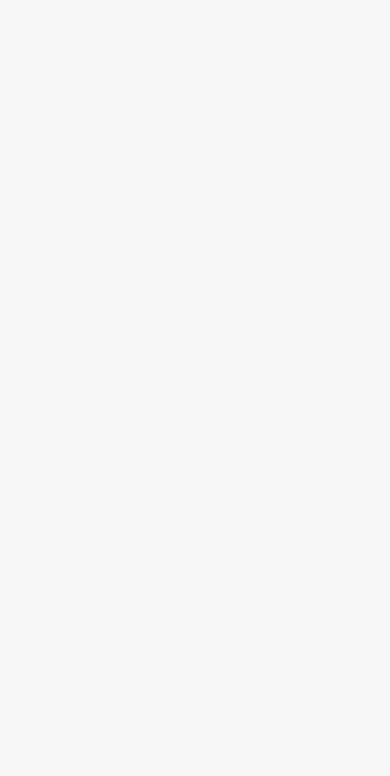
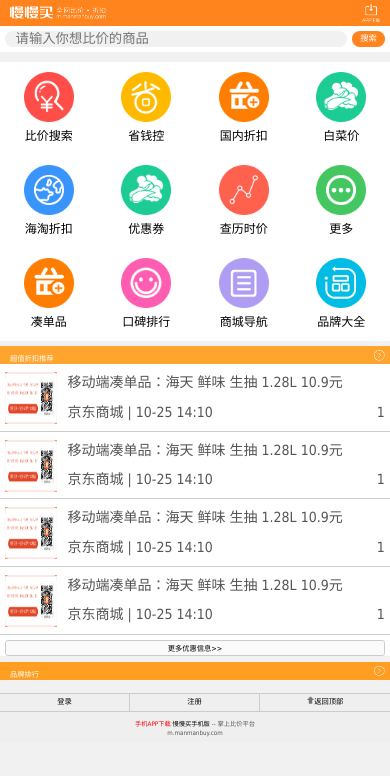
Before and after one commit to yuanxingke-z/mmm, a plain HTML site: page index.html in a window 390 px wide. Drawn offline with Linux system fonts and the light colour scheme.

Commit message:
首页静态页面完成

```diff
--- a/index.html
+++ b/index.html
@@ -7,8 +7,173 @@
   <meta name='viewport' content='width=device-width, user-scalable=no,
   initial-scale=1.0, maximum-scale=1.0, minimum-scale=1.0'>
   <link rel="stylesheet" href="./css/base.css">
+  <script src="./lib/flexible/flexible.js"></script>
+  <link rel="stylesheet" href="./css/index.css">
 </head>
 <body>
+    <div class="mmm_container">
+      <!-- 头部 -->
+      <header>
+        <img src="./images/header_logo.png"  class="header_logo">
+        <img src="./images/header_app.png" class="header_app">
+      </header>
+      <!-- 搜索栏 -->
+      <section class="search">
+        <input class="search_txt" type="text" placeholder="请输入你想比价的商品">
+        <button class="search_button">搜索</button>
+      </section>
+      <!-- 导航 -->
+      <nav>
+        <ul class="clearfix">
+          <li>
+            <a href="#">
+              <img src="./images/ic_search.png" alt="">
+              <p>比价搜索</p>
+            </a>
+          </li>
+          <li>
+            <a href="#">
+              <img src="./images/ic_cu.png" alt="">
+              <p>省钱控</p>
+            </a>
+          </li>
+          <li>
+            <a href="#">
+              <img src="./images/ic_coudanpin.png" alt="">
+              <p>国内折扣</p>
+            </a>
+          </li>
+          <li>
+            <a href="#">
+              <img src="./images/ic_bcj.png" alt="">
+              <p>白菜价</p>
+            </a>
+          </li>
+          <li>
+            <a href="#">
+              <img src="./images/haitao.png" alt="">
+              <p>海淘折扣</p>
+            </a>
+          </li>
+          <li>
+            <a href="#">
+              <img src="./images/ic_bcj.png" alt="">
+              <p>优惠券</p>
+            </a>
+          </li>
+          <li>
+            <a href="#">
+              <img src="./images/ic_trend.png" alt="">
+              <p>查历时价</p>
+            </a>
+          </li>
+          <li>
+            <a href="#">
+              <img src="./images/gengduo.png" alt="">
+              <p>更多</p>
+            </a>
+          </li>
+          <li>
+            <a href="#">
+              <img src="./images/ic_coudanpin.png" alt="">
+              <p>凑单品</p>
+            </a>
+          </li>
+          <li>
+            <a href="#">
+              <img src="./images/ic_kb.png" alt="">
+              <p>口碑排行</p>
+            </a>
+          </li>
+          <li>
+            <a href="#">
+              <img src="./images/ic_mall.png" alt="">
+              <p>商城导航</p>
+            </a>
+          </li>
+          <li>
+            <a href="#">
+              <img src="./images/ic_pp.png" alt="">
+              <p>品牌大全</p>
+            </a>
+          </li>
+        </ul>
+      </nav>
+      <!-- 主要商品折扣 -->
+      <div class="sale_main">
+        <div class="sale_title">
+          <span>超值折扣推荐</span>
+          <img class="fr more" src="./images/more.png" alt="">
+        </div>
+        <div class="sale_product">
+          <div class="product_item">
+            <img class="fl product_pic" src="./images/mmbweixin2.png" alt="">
+            <div class="product_des">
+              <div class="des_title">
+                  移动端凑单品：海天 鲜味 生抽 1.28L <span class="price">10.9元</span>
+              </div>
+              <span class="mall fl">京东商城 | 10-25 14:10</span>
+              <span class="row fr">1</span>
 
+            </div>
+          </div>
+          <div class="product_item">
+            <img class="fl product_pic" src="./images/mmbweixin2.png" alt="">
+            <div class="product_des">
+              <div class="des_title">
+                  移动端凑单品：海天 鲜味 生抽 1.28L <span class="price">10.9元</span>
+              </div>
+              <span class="mall fl">京东商城 | 10-25 14:10</span>
+              <span class="row fr">1</span>
+
+            </div>
+          </div>
+          <div class="product_item">
+            <img class="fl product_pic" src="./images/mmbweixin2.png" alt="">
+            <div class="product_des">
+              <div class="des_title">
+                  移动端凑单品：海天 鲜味 生抽 1.28L <span class="price">10.9元</span>
+              </div>
+              <span class="mall fl">京东商城 | 10-25 14:10</span>
+              <span class="row fr">1</span>
+
+            </div>
+          </div>
+          <div class="product_item">
+            <img class="fl product_pic" src="./images/mmbweixin2.png" alt="">
+            <div class="product_des">
+              <div class="des_title">
+                  移动端凑单品：海天 鲜味 生抽 1.28L <span class="price">10.9元</span>
+              </div>
+              <span class="mall fl">京东商城 | 10-25 14:10</span>
+              <span class="row fr">1</span>
+
+            </div>
+          </div>
+        </div>
+        <div class="sale_tips">更多优惠信息>></div>
+      </div>
+      <!-- 品牌排行 -->
+      <section class="brandRank">
+          <span>品牌排行</span>
+          <img class="fr more" src="./images/more.png" alt="">
+      </section>
+      <!-- 尾部 -->
+      <footer>
+        <div class="footer_link clearfix">
+          <a href="#" class="login">登录</a>
+          <a href="#" class="resign">注册</a>
+          <a href="#" class="backTop"><img src="./images/top.jpg" alt="">返回顶部</a>
+        </div>
+        <div class="app_downLoad">
+          <p class="first_line">
+            <a class="download" href="#">手机APP下载</a>
+            <a class="mobile" href="#">慢慢买手机版 </a>
+            -- 掌上比价平台
+          </p>
+          <p>m.manmanbuy.com</p>
+        </div>
+      </footer>
+    </div>
 </body>
 </html>
--- /dev/null
+++ b/less/common.less
@@ -0,0 +1,123 @@
+// 声明变量
+@design:750px;
+@basic:@design/10;
+
+// 整体布局
+html,body {
+  height: 100%;
+  background-color: #F1F1F1;
+
+  .mmm_container {
+    height: 800px;
+    margin: 0 auto;
+    font-size: 14px;
+
+    header {
+      width: 100%;
+      height: 50rem/@basic;
+      background-color: #FF841D;
+      position: relative;
+
+      .header_logo {
+        position: absolute;
+        left: 10px;
+        top: 50%;
+        transform: translateY(-50%);
+        width: 185.5rem/@basic;
+        height: 25rem/@basic;
+      }
+
+      .header_app {
+        position: absolute;
+        right: 10px;
+        top: 50%;
+        transform: translateY(-50%);
+        width: 34rem/@basic;
+        height: 34rem/@basic;
+      }
+    }
+
+    .search {
+      height: 50rem/@basic;
+      padding-right: 70rem/@basic;
+      background-color: #fff;
+      position: relative;
+      padding: 10rem/@basic;
+
+      .search_button {
+        position: absolute;
+        right: 10rem/@basic;
+        top: 10rem/@basic;
+        width: 63rem/@basic;
+        height: 30rem/@basic;
+        line-height: 30rem/@basic;
+        border-radius: 15rem/@basic;
+        background-color: #FF841D;
+        font-size: 16rem/@basic;
+        color: #fff;
+      }
+
+      .search_txt {
+        display: block;
+        width: 90%;
+        height: 30rem/@basic;
+        background-color: #F1F1F1;
+        border-radius: 15rem/@basic;
+        padding-left: 20rem/@basic;
+
+      }
+    }
+
+    footer {
+      margin-top: 25rem/@basic;
+      width: 100%;
+      height: 94rem/@basic;
+      background-color: #EFEFEF;
+
+      .footer_link {
+        border-top: 1px solid #ccc;
+        border-bottom: 1px solid #ccc;
+
+          > a {
+          float: left;
+          width: 33.33%;
+          height: 34rem/@basic;
+          text-align: center;
+          line-height: 32rem/@basic;
+          color: #000;
+          border-right: 1px solid #ccc;
+          font-size: 14rem/@basic;
+        }
+
+        >a:last-child {
+          border-right: none;
+
+          img {
+            width: 15rem/@basic;
+            height: 15rem/@basic;
+            display: inline-block;
+          }
+        }
+      }
+
+      .app_downLoad {
+        text-align: center;
+        font-size: 12rem/@basic;
+
+        .first_line {
+          margin-top: 12rem/@basic;
+
+          .download {
+            color: red;
+          }
+
+          .mobile {
+            color: #000;
+          }
+        }
+      }
+
+    }
+  }
+
+}
--- /dev/null
+++ b/less/index.less
@@ -0,0 +1,119 @@
+// 引入公共的样式
+@import './common.less';
+
+//导航样式
+nav {
+  margin-top: 10px;
+  background-color: #fff;
+
+  li {
+    float: left;
+    width: 25%;
+
+    a {
+      display: block;
+      text-align: center;
+      padding: 10px;
+
+      img {
+        width: 50px;
+        height: 50px;
+        margin: 0 auto;
+      }
+
+      p {
+        margin-top: 5px;
+        text-align: center;
+        font-size: 12px;
+        color: #000;
+      }
+    }
+
+  }
+}
+
+//折扣
+.sale_main  {
+  margin-top: 5px;
+  background-color: #fff;
+
+  .sale_title {
+    height: 35rem/@basic;
+    background-color: #FFA42D;
+    padding-left: 10px;
+
+    .more {
+      width: 20rem/@basic;
+      height: 20rem/@basic;
+      margin-top: 8rem/@basic;
+      margin-right: 10rem/@basic;
+
+    }
+
+    span {
+      line-height: 35rem/@basic;
+      font-size: 14rem/@basic;
+      color: #fff;
+    }
+  }
+
+  .sale_product {
+
+
+    .product_item {
+      height: 130rem/@basic;
+      border-bottom: 1px solid #ccc;
+      padding: 15rem/@basic 10rem/@basic;
+
+      .product_pic {
+        width: 100rem/@basic;
+        height: 100rem/@basic;
+      }
+
+      .product_des {
+        height: 100rem/@basic;
+        overflow: hidden;
+        padding-left: 20rem/@basic;
+
+        .des_title {
+          min-height: 57rem/@basic;
+        }
+      }
+    }
+  }
+
+  .sale_tips {
+    height: 32rem/@basic;
+    margin: 10rem/@basic;
+    border: 1px solid #ccc;
+    background-color: #FAFAFA;
+    border-radius: 5rem/@basic;
+    line-height: 32rem/@basic;
+    text-align: center;
+    color: #000;
+    font-size: 14rem/@basic;
+  }
+
+}
+
+//品牌排名
+.brandRank {
+  margin-top: 10rem/@basic;
+  height: 35rem/@basic;
+  background-color: #FF9E20;
+  padding-left: 10px;
+
+  .more {
+    width: 20rem/@basic;
+    height: 20rem/@basic;
+    margin-top: 8rem/@basic;
+    margin-right: 10rem/@basic;
+
+  }
+
+  span {
+    line-height: 35rem/@basic;
+    font-size: 14rem/@basic;
+    color: #fff;
+  }
+}
--- /dev/null
+++ b/lib/flexible/flexible.js
@@ -0,0 +1,44 @@
+(function flexible (window, document) {
+  var docEl = document.documentElement
+  var dpr = window.devicePixelRatio || 1
+
+  // adjust body font size
+  function setBodyFontSize () {
+    if (document.body) {
+      document.body.style.fontSize = (12 * dpr) + 'px'
+    }
+    else {
+      document.addEventListener('DOMContentLoaded', setBodyFontSize)
+    }
+  }
+  setBodyFontSize();
+
+  // set 1rem = viewWidth / 10
+  function setRemUnit () {
+    var rem = docEl.clientWidth / 10
+    docEl.style.fontSize = rem + 'px'
+  }
+
+  setRemUnit()
+
+  // reset rem unit on page resize
+  window.addEventListener('resize', setRemUnit)
+  window.addEventListener('pageshow', function (e) {
+    if (e.persisted) {
+      setRemUnit()
+    }
+  })
+
+  // detect 0.5px supports
+  if (dpr >= 2) {
+    var fakeBody = document.createElement('body')
+    var testElement = document.createElement('div')
+    testElement.style.border = '.5px solid transparent'
+    fakeBody.appendChild(testElement)
+    docEl.appendChild(fakeBody)
+    if (testElement.offsetHeight === 1) {
+      docEl.classList.add('hairlines')
+    }
+    docEl.removeChild(fakeBody)
+  }
+}(window, document))
```
Also changed, not shown: css/index.css (added).
